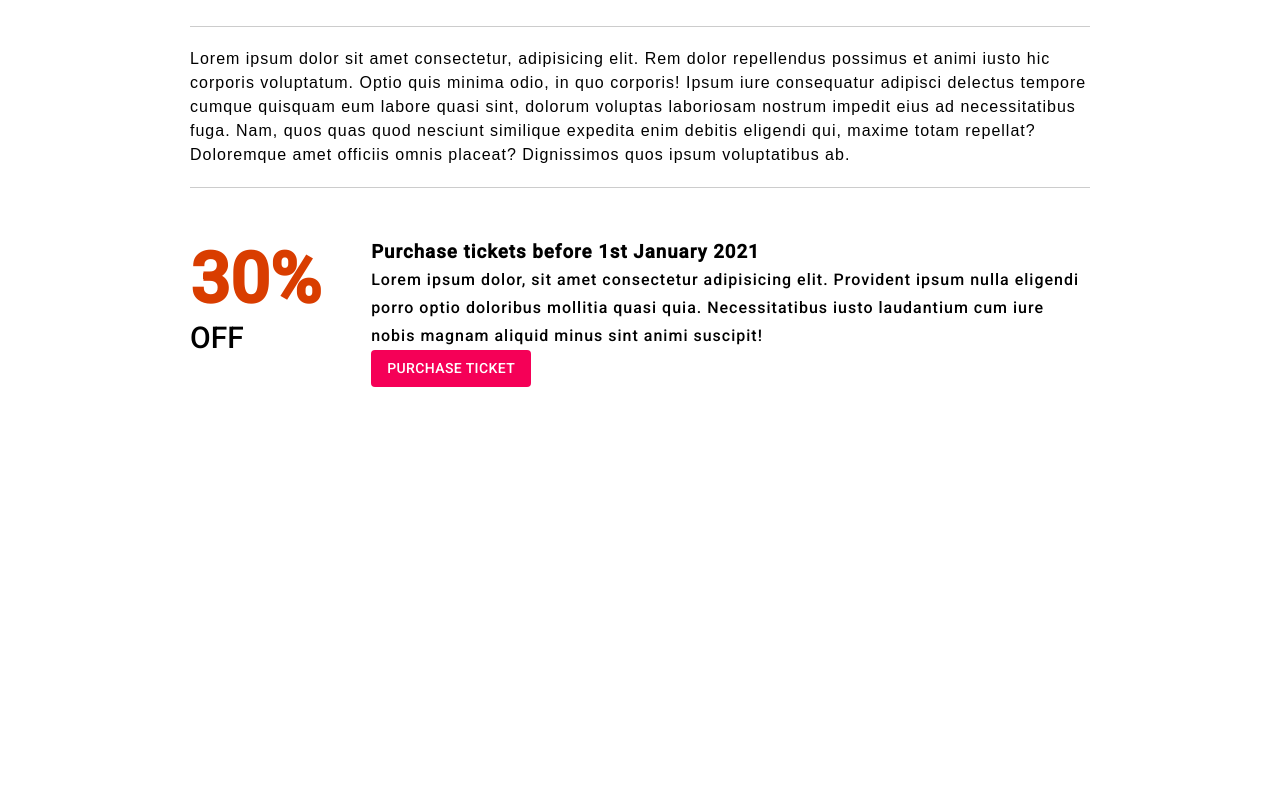
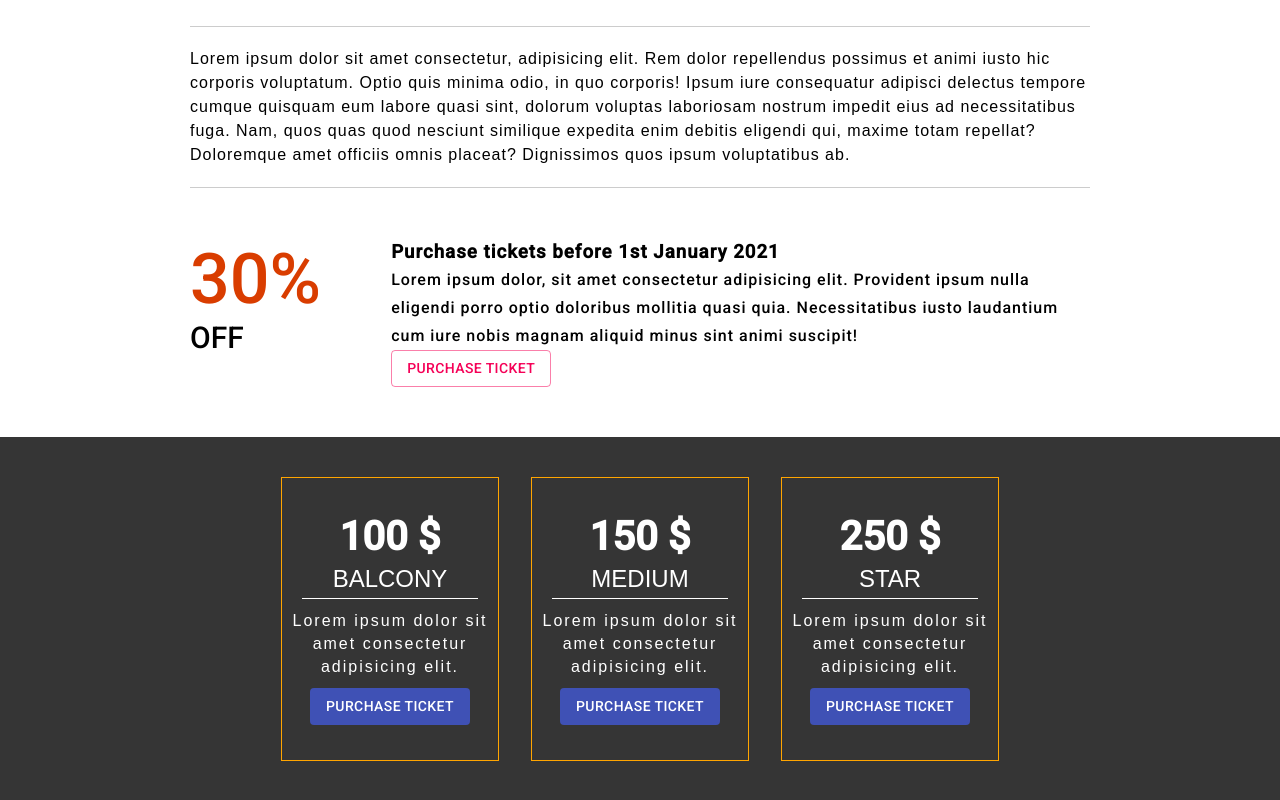
Before and after one commit to MOIN-AKHTAR/The-Venue, a React (Create React App) app: page / in a window 1280 px wide. Shown: the part 1360-2160 px from the top of the page. Before the commit the page ends 1797 px from the top, so only its background shows below. Built offline with nearby package versions, Linux system fonts and the light colour scheme.

Commit message:
Completed Pricing Component

```diff
--- a/src/App.js
+++ b/src/App.js
@@ -5,6 +5,7 @@ import {theme} from './Theme';
 import Featured from './Components/Featured';
 import Vunue from './Components/Vunue';
 import Highlight from './Components/Highlight';
+import Pricing from './Components/Pricing';
 import  './App.css';
 
 function App() {
@@ -30,6 +31,7 @@ function App() {
       <Featured/>
       <Vunue/>
       <Highlight/>
+      <Pricing/>
     </div>
     </ThemeProvider>
   );
--- a/src/Components/Highlight.js
+++ b/src/Components/Highlight.js
@@ -29,7 +29,7 @@ const useStyles=makeStyles({
         padding:"50px 0px"
     },
     left:{
-        paddingRight:"50px"
+        paddingRight:"70px"
     },
     right:{
         lineHeight:"28px",
@@ -61,7 +61,7 @@ useEffect(() => {
             <div className={classes.discount_Wrapper}>
             <Fade onReveal={ () =>  increaserPercentage() }>
                  <div className={classes.left}>
-                  <h1 style={{fontSize:"70px",color:"#d93d00"}}>{percentage}%</h1>
+                  <h1 style={{fontSize:"70px",color:"#d93d00",fontWeight:"normal"}}>{percentage}%</h1>
                 <h3 style={{fontSize:"30px",fontWeight:"normal"}}>OFF</h3>
                  </div>
              </Fade>
@@ -69,7 +69,7 @@ useEffect(() => {
                   <div className={classes.right}>
                            <h3>Purchase tickets before 1st January 2021</h3>
                            <p>Lorem ipsum dolor, sit amet consectetur adipisicing elit. Provident ipsum nulla eligendi porro optio doloribus mollitia quasi quia. Necessitatibus iusto laudantium cum iure nobis magnam aliquid minus sint animi suscipit!</p>
-                <Button disableRipple disableElevation variant="contained" color="secondary">Purchase Ticket</Button>
+                <Button disableRipple disableElevation variant="outlined" color="secondary">Purchase Ticket</Button>
                   </div>
                   </Slide>
             </div>
--- /dev/null
+++ b/src/Components/Pricing.js
@@ -0,0 +1,79 @@
+import React from 'react';
+import {makeStyles,Button} from '@material-ui/core';
+import Zoom from 'react-reveal/Zoom';
+
+
+const useStyles=makeStyles({
+ pricing_Wrapper:{
+     backgroundColor:"#353535",
+     padding:"10px 0px"
+ },
+ main_Wrapper:{
+     width:'750px',
+     margin:"0px auto",
+     padding:"30px 0px",
+     display:"flex",
+     justifyContent:"center",
+     boxSizing:"border-box"
+ },
+ item:{
+    width:"33%",
+    textAlign:"center",
+    border:"1px solid orange",
+    margin:"0px 1rem",
+    boxSizing:"border-box",
+    padding:"35px 10px",
+    color:"#FFF",
+    fontWeight:"lighter"
+ },
+ price:{
+     fontSize:"40px",
+ },
+ label:{
+     width:"90%",
+     borderBottom:"1px solid #fff",
+     textAlign:"center",
+     margin:"0 auto",
+     padding:"5px 0px",
+     marginBottom:"10px",
+     fontFamily:"sans-serif",
+     fontWeight:"300",
+     boxSizing:"border-box"
+ },
+  desc:{
+    fontFamily:"sans-serif",
+    fontWeight:"300",
+    lineHeight: "23px",
+    letterSpacing: "2px",
+    marginBottom: "10px",
+    textAlign:"center",
+    boxSizing:"border-box"
+  }
+});
+const price=[100,150,250];
+const label=["BALCONY","MEDIUM","STAR"];
+const desc=["Lorem ipsum dolor sit amet consectetur adipisicing elit.",
+"Lorem ipsum dolor sit amet consectetur adipisicing elit.",
+"Lorem ipsum dolor sit amet consectetur adipisicing elit."
+];
+const delay=[500,0,500];
+
+export default function Pricing() {
+     const classes=useStyles();
+    return (
+        <div className={classes.pricing_Wrapper}>
+            <div className={classes.main_Wrapper}>
+                {price.map((p,index)=>(
+                    <Zoom delay={delay[index]} key={index}>
+                    <div className={classes.item}>
+                        <h1 className={classes.price}>{p} $</h1>
+                        <h2 className={classes.label}>{label[index]}</h2>
+                        <h4 className={classes.desc}>{desc[index]}</h4>
+                        <Button disableRipple disableElevation variant="contained" color="primary">Purchase Ticket</Button>
+                    </div>
+                    </Zoom>
+                ))}
+            </div>
+        </div>
+    )
+}
```
